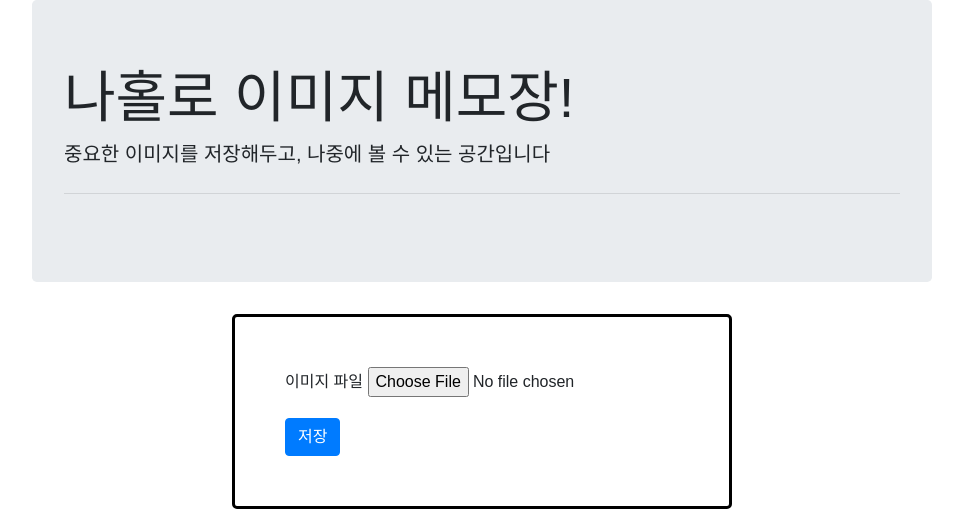
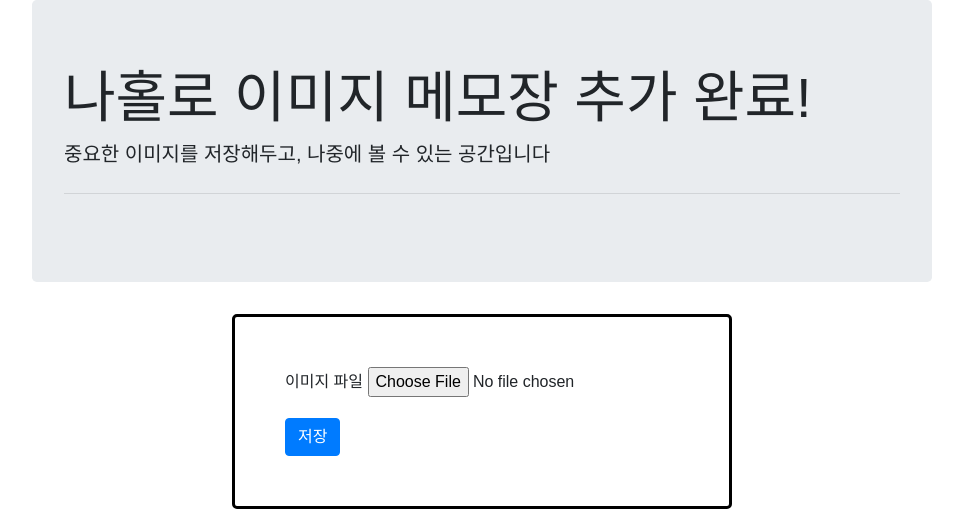
Before and after one commit to leawvc/AWS-front, a plain HTML site: page index.html in a window 1280 px wide. Shown: the top 511 px of the page, without its empty margins (158-1121 px from the left). Drawn offline with nearby package versions, Linux system fonts and the light colour scheme; a web font is replaced by a local one.

Commit message:
.gitaction 파일 수정 추가

```diff
--- a/index.html
+++ b/index.html
@@ -58,7 +58,7 @@
 <body>
 <div class="wrap">
     <div class="jumbotron">
-        <h1 class="display-4">나홀로 이미지 메모장!</h1>
+        <h1 class="display-4">나홀로 이미지 메모장 추가 완료!</h1>
         <p class="lead">중요한 이미지를 저장해두고, 나중에 볼 수 있는 공간입니다</p>
         <hr class="my-4">
     </div>
```
